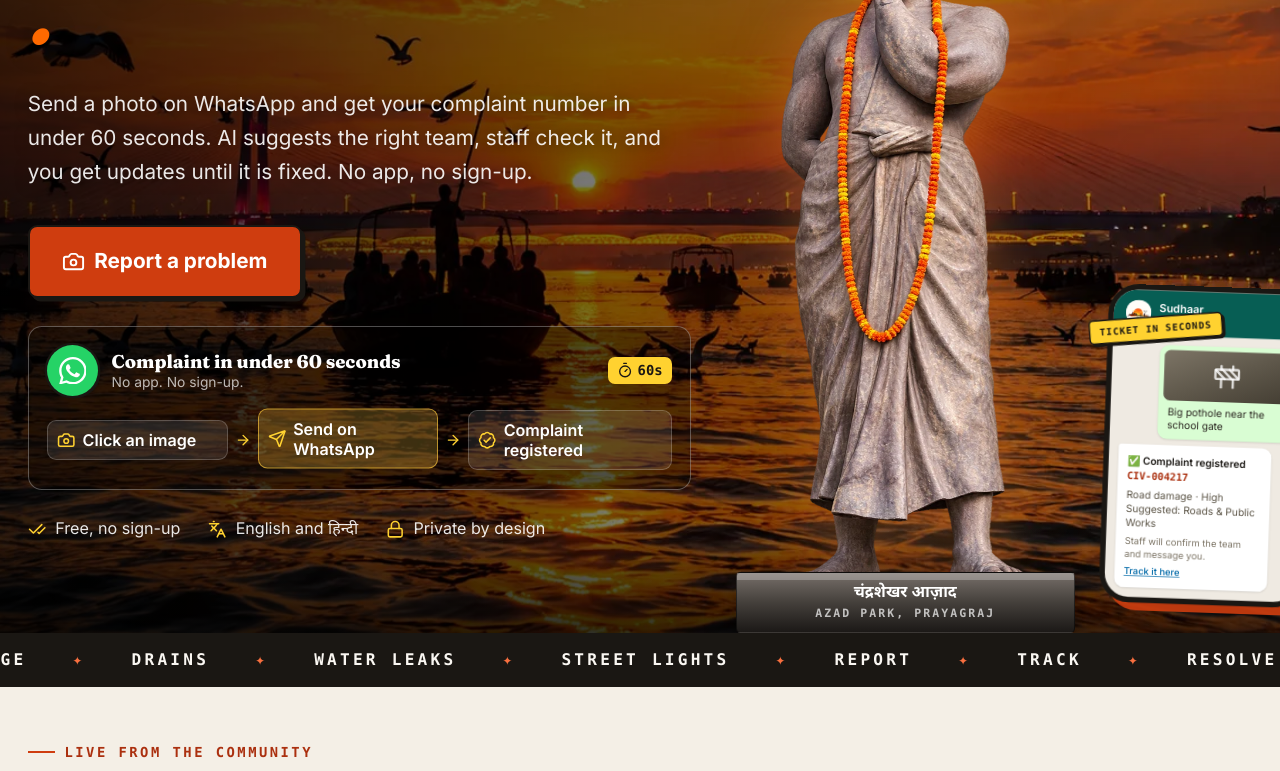
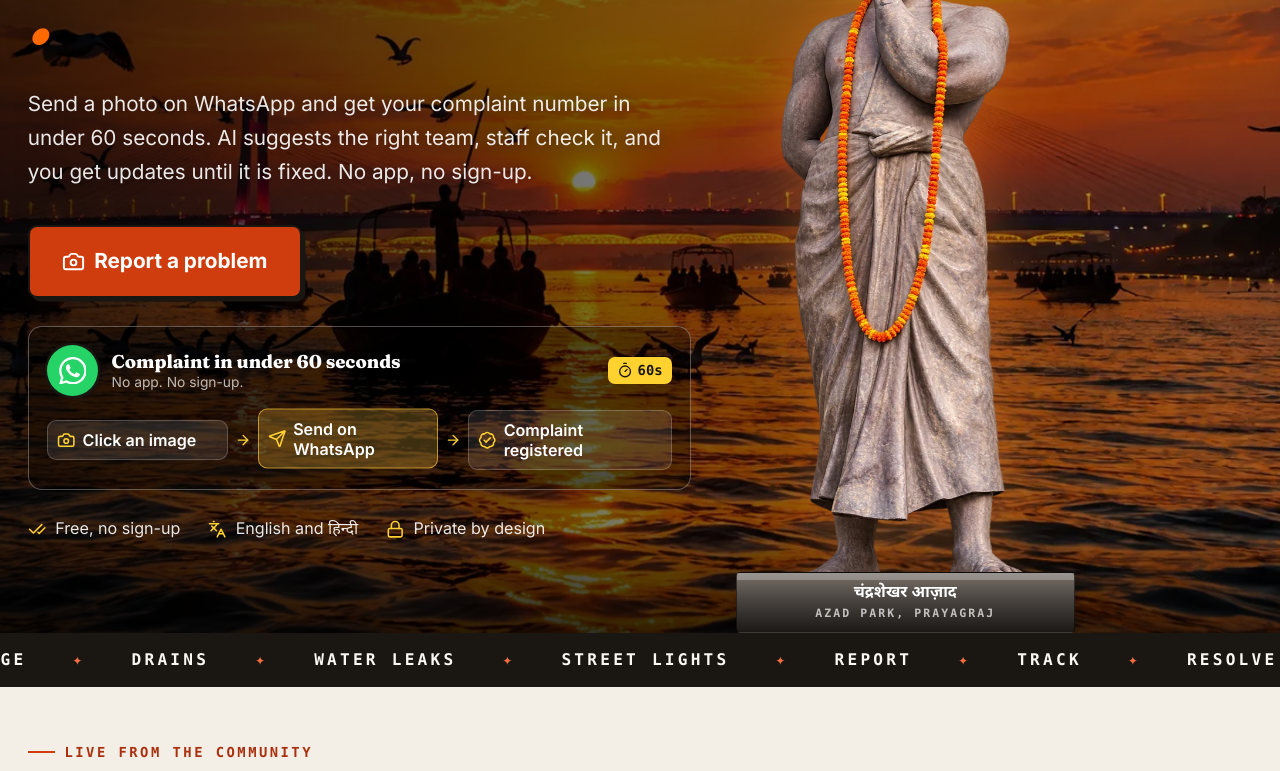
Before and after one commit to im-gozmit/civicOS, a Next.js app: page / in a window 1280 px wide. Shown: the part 460-1231 px from the top of the page. Built offline with nearby package versions, Linux system fonts and the light colour scheme; no server answers.

Commit message:
Hero: bigger WhatsApp phone standing against the right edge, sized to the window

```diff
--- a/src/app/(site)/page.tsx
+++ b/src/app/(site)/page.tsx
@@ -146,10 +146,16 @@ export default function Home() {
 
           <div className="relative mx-auto w-full max-w-[28rem] self-end pb-0 lg:mx-0 lg:justify-self-end">
             <AzadStatue />
-            <div className="mt-10 md:absolute md:bottom-6 md:right-[-3rem] md:mt-0 md:w-[260px] md:origin-bottom-right md:scale-[0.68]">
+            {/* Stacked layout: the phone sits under the statue. */}
+            <div className="mt-10 md:hidden">
               <PhoneMock />
             </div>
           </div>
+        </div>
+
+        {/* Desktop layout: the phone stands against the right edge of the hero, beside the statue. */}
+        <div className="phone-side absolute bottom-6 right-4 z-10 hidden w-[260px] md:block">
+          <PhoneMock />
         </div>
       </section>
 
--- a/src/app/globals.css
+++ b/src/app/globals.css
@@ -369,3 +369,34 @@ html[data-view="classic"] .hero-card .wa-step {
     zoom: 1.15;
   }
 }
+
+
+/*
+  Desktop hero: the phone is enlarged with zoom (so its layout grows with it) and shrinks a step at a time on
+  narrower windows so it never crowds the statue.
+*/
+@media (min-width: 885px) {
+  .phone-side {
+    zoom: 0.85;
+  }
+}
+@media (min-width: 1180px) {
+  .phone-side {
+    zoom: 1.02;
+  }
+}
+@media (min-width: 1400px) {
+  .phone-side {
+    zoom: 1.2;
+  }
+}
+@media (min-width: 1550px) {
+  .phone-side {
+    zoom: 1.35;
+  }
+}
+@media (min-width: 1700px) {
+  .phone-side {
+    zoom: 1.5;
+  }
+}
```
